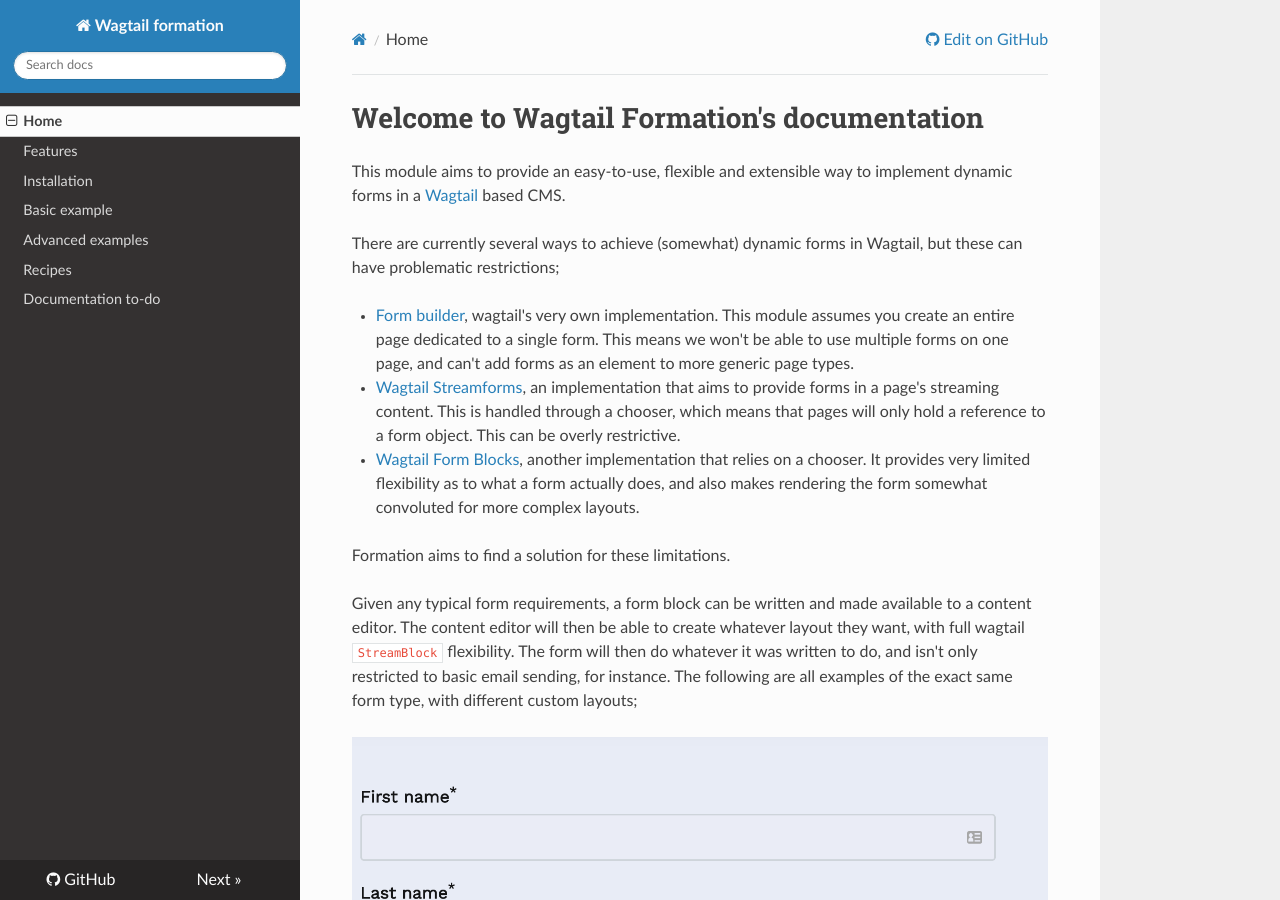
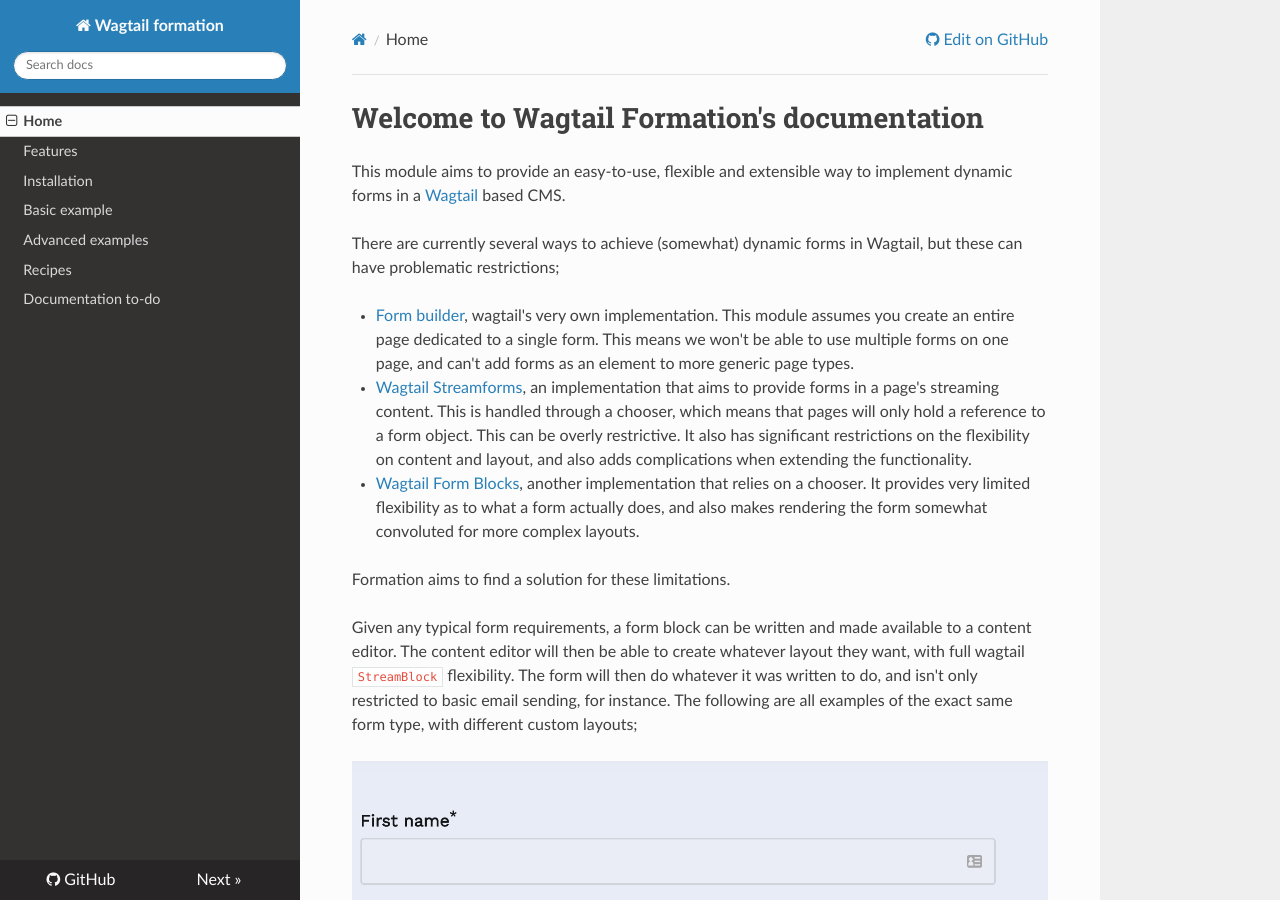
Before and after one commit to mwesterhof/wagtail_formation, an MkDocs documentation site: the page built from docs/docs/index.md, in a window 1280 px wide and 900 px high. Built offline with MkDocs 1.6.1, drawn with Linux system fonts in a browser that asks for light colours; nearby versions of some CDN libraries.

Commit message:
add additional point about streamforms

```diff
--- a/docs/docs/index.md
+++ b/docs/docs/index.md
@@ -10,7 +10,8 @@
   to use multiple forms on one page, and can't add forms as an element to more generic page types.
 * [Wagtail Streamforms](https://wagtailstreamforms.readthedocs.io/en/latest/advanced.html), an implementation that aims
   to provide forms in a page's streaming content. This is handled through a chooser, which means that pages will only
-  hold a reference to a form object. This can be overly restrictive.
+  hold a reference to a form object. This can be overly restrictive. It also has significant restrictions on the
+  flexibility on content and layout, and also adds complications when extending the functionality.
 * [Wagtail Form Blocks](https://wagtailformblocks.readthedocs.io/en/latest/), another implementation that relies on a
   chooser. It provides very limited flexibility as to what a form actually does, and also makes rendering the form
   somewhat convoluted for more complex layouts.
```
